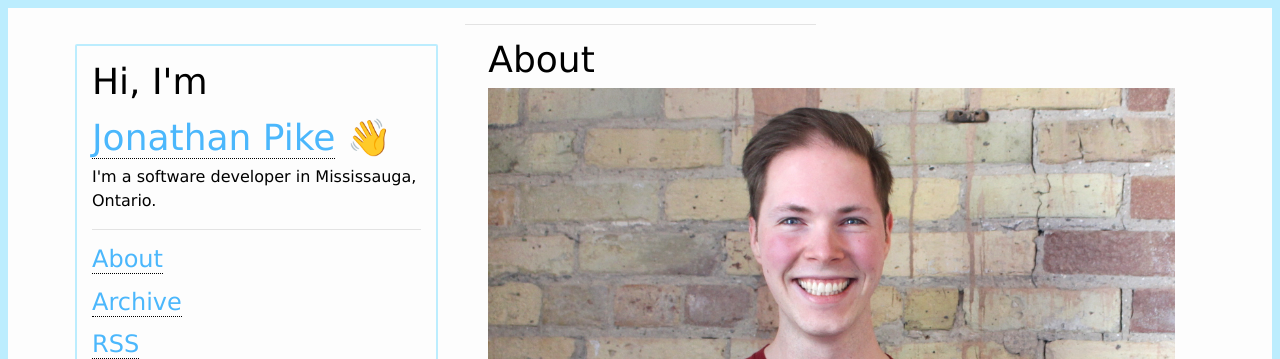
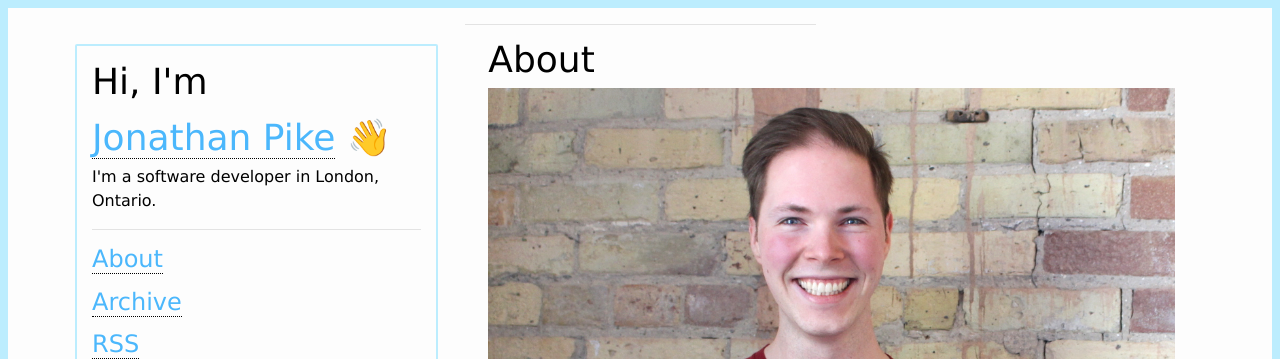
Before and after one commit to jonathanpike/jonathanpike.github.io, a Jekyll site: the page built from about.md, in a window 1280 px wide. Shown: the top 359 px of the page. Built offline with Jekyll 4.4.1, drawn with Linux system fonts in a browser that asks for light colours.

Commit message:
Mississauga ✈️ London

```diff
--- a/_includes/header.html
+++ b/_includes/header.html
@@ -3,7 +3,7 @@
   <div class="animated fadeInDown namebox" id="box">
       <h1 class="namebox-title">Hi, I'm</h1>
       <h1 class="namebox-title"><a href="{{ site.baseurl }}/">Jonathan Pike</a> 👋</h1>
-    <p class="namebox-subtitle">I'm a software developer in Mississauga, Ontario.</p>
+    <p class="namebox-subtitle">I'm a software developer in London, Ontario.</p>
     <hr />
     <ul class="navigation">
       <li class="navigation-item"><h4 class="navigation-item-text"><a href="/about/">About</a><span class="gray-text"></h4></li>
```
